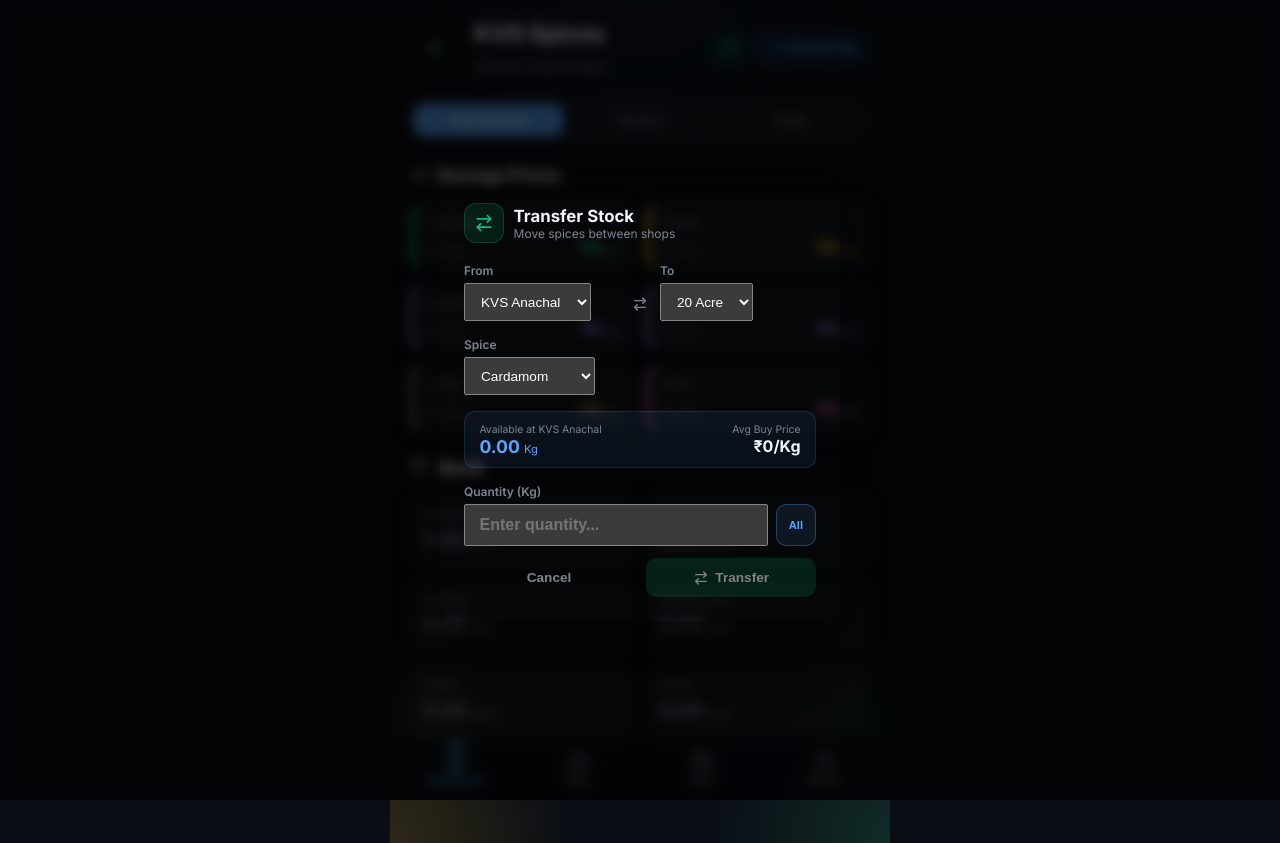
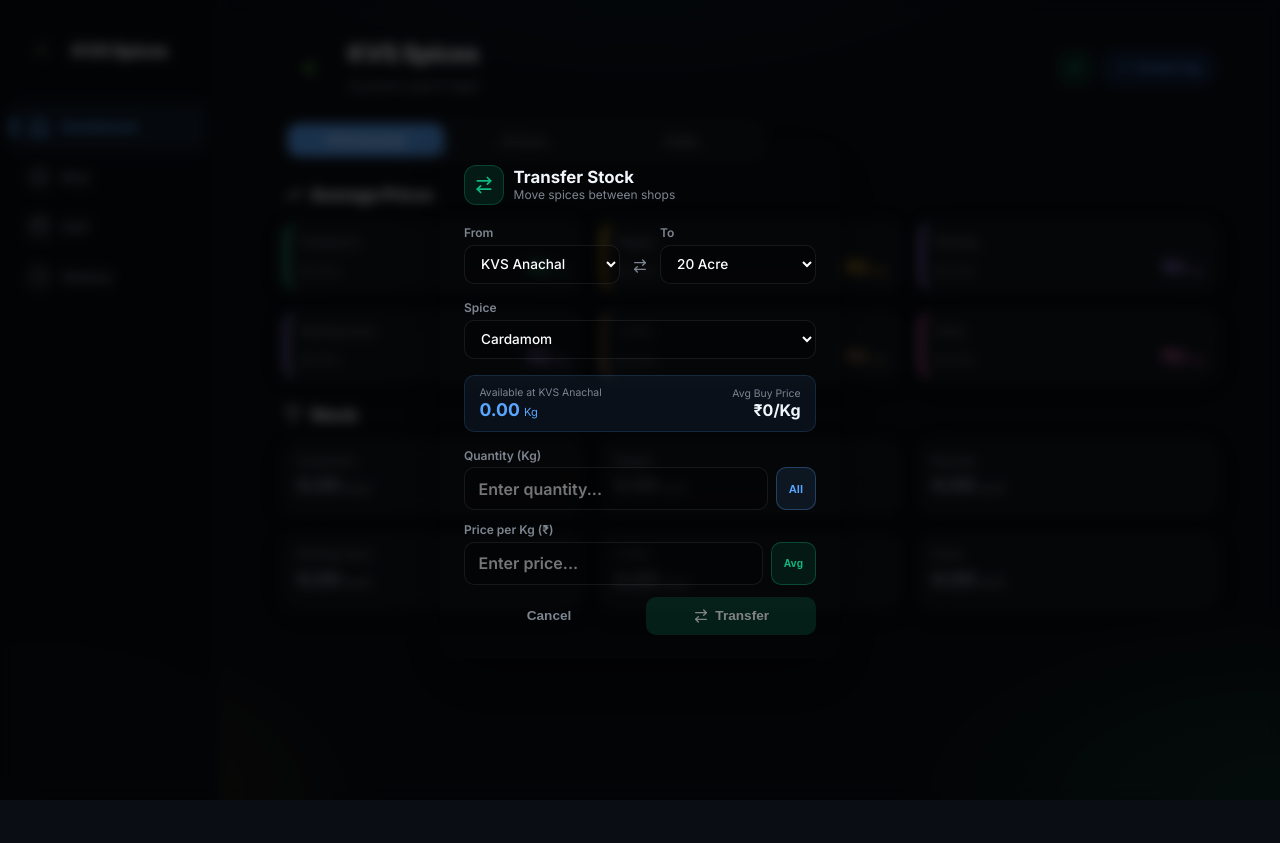
Before and after one commit to devandev2001/spicesentry, a React (Vite) app: page / in a window 1280 px wide. Both pictures are taken after a click on the button "Transfer Stock". After the commit the page ends 800 px from the top, so only its background shows below. Built offline with nearby package versions, Linux system fonts and the light colour scheme.

Commit message:
Add transfer price input, desktop responsive UI with sidebar nav

```diff
--- a/src/App.jsx
+++ b/src/App.jsx
@@ -289,12 +289,14 @@ function App() {
   const [tfTo, setTfTo] = useState(SHOPS[1]);
   const [tfSpice, setTfSpice] = useState(SPICES[0].id);
   const [tfQty, setTfQty] = useState('');
+  const [tfPrice, setTfPrice] = useState('');
 
   const openTransferModal = () => {
     setTfFrom(selectedShop);
     setTfTo(SHOPS.find(s => s !== selectedShop) || SHOPS[0]);
     setTfSpice(SPICES[0].id);
     setTfQty('');
+    setTfPrice('');
     setTransferModal(true);
   };
 
@@ -326,9 +328,10 @@ function App() {
 
   const handleTransfer = async () => {
     const qty = parseFloat(tfQty);
+    const price = parseFloat(tfPrice);
     if (!qty || qty <= 0 || qty > tfAvailableQty || tfFrom === tfTo) return;
-
-    const price = tfAvgPrice;
+    if (!price || price <= 0) return;
+
     const fromLoad = getLoad(tfFrom, tfSpice);
     const toLoad = getLoad(tfTo, tfSpice);
     const now = new Date().toISOString();
@@ -411,6 +414,10 @@ function App() {
       </div>
 
       <nav className="bottom-nav">
+        <div className="nav-brand">
+          <img src="/kvs-logo.png" alt="KVS" style={{ width: 36, height: 36, borderRadius: 10, objectFit: 'contain' }} />
+          <span>KVS Spices</span>
+        </div>
         <button className={`nav-item ${activeTab === 'dashboard' ? 'active' : ''}`} onClick={() => setActiveTab('dashboard')}>
           <Home />
           <span>Dashboard</span>
@@ -643,8 +650,38 @@ function App() {
               </button>
             </div>
 
+            {/* Transfer Price */}
+            <label style={{ display: 'block', fontSize: '0.75rem', fontWeight: 600, color: 'var(--text-secondary)', marginBottom: '0.3rem' }}>Price per Kg (₹)</label>
+            <div style={{ display: 'flex', gap: '0.5rem', marginBottom: '0.75rem' }}>
+              <input
+                type="number"
+                inputMode="decimal"
+                step="0.01"
+                min="0"
+                value={tfPrice}
+                onChange={e => setTfPrice(e.target.value)}
+                placeholder="Enter price..."
+                className="input-field"
+                style={{ flex: 1, padding: '0.65rem 0.85rem', fontSize: '1rem', fontWeight: 600 }}
+              />
+              <button
+                onClick={() => setTfPrice(tfAvgPrice.toFixed(2))}
+                style={{
+                  padding: '0.5rem 0.75rem', borderRadius: 10,
+                  border: '1px solid rgba(16,185,129,0.3)',
+                  background: 'rgba(16,185,129,0.1)',
+                  color: '#10b981',
+                  fontSize: '0.65rem', fontWeight: 700, cursor: 'pointer',
+                  whiteSpace: 'nowrap',
+                }}
+                title="Use current avg buy price"
+              >
+                Avg
+              </button>
+            </div>
+
             {/* Transfer value preview */}
-            {tfQty && parseFloat(tfQty) > 0 && (
+            {tfQty && parseFloat(tfQty) > 0 && tfPrice && parseFloat(tfPrice) > 0 && (
               <div style={{
                 padding: '0.6rem 0.75rem', marginBottom: '0.75rem',
                 background: 'rgba(16,185,129,0.08)', border: '1px solid rgba(16,185,129,0.2)',
@@ -652,7 +689,7 @@ function App() {
                 display: 'flex', justifyContent: 'space-between',
               }}>
                 <span>Transfer Value</span>
-                <span style={{ fontWeight: 700 }}>₹{(parseFloat(tfQty) * tfAvgPrice).toLocaleString('en-IN', { maximumFractionDigits: 2 })}</span>
+                <span style={{ fontWeight: 700 }}>₹{(parseFloat(tfQty) * parseFloat(tfPrice)).toLocaleString('en-IN', { maximumFractionDigits: 2 })}</span>
               </div>
             )}
 
@@ -682,14 +719,14 @@ function App() {
               </button>
               <button
                 onClick={handleTransfer}
-                disabled={!tfQty || parseFloat(tfQty) <= 0 || parseFloat(tfQty) > tfAvailableQty || tfFrom === tfTo}
+                disabled={!tfQty || parseFloat(tfQty) <= 0 || parseFloat(tfQty) > tfAvailableQty || tfFrom === tfTo || !tfPrice || parseFloat(tfPrice) <= 0}
                 style={{
                   flex: 1, padding: '0.7rem',
                   borderRadius: 10, border: 'none',
-                  background: (!tfQty || parseFloat(tfQty) <= 0 || parseFloat(tfQty) > tfAvailableQty) ? 'rgba(16,185,129,0.3)' : '#10b981',
+                  background: (!tfQty || parseFloat(tfQty) <= 0 || parseFloat(tfQty) > tfAvailableQty || !tfPrice || parseFloat(tfPrice) <= 0) ? 'rgba(16,185,129,0.3)' : '#10b981',
                   color: '#fff',
                   fontSize: '0.85rem', fontWeight: 700, cursor: 'pointer',
-                  opacity: (!tfQty || parseFloat(tfQty) <= 0 || parseFloat(tfQty) > tfAvailableQty) ? 0.5 : 1,
+                  opacity: (!tfQty || parseFloat(tfQty) <= 0 || parseFloat(tfQty) > tfAvailableQty || !tfPrice || parseFloat(tfPrice) <= 0) ? 0.5 : 1,
                   transition: 'all 0.15s ease',
                   display: 'flex', alignItems: 'center', justifyContent: 'center', gap: '0.4rem',
                 }}
@@ -1667,7 +1704,7 @@ function History({ entries, sales, selectedShop, onSelectShop, shops, spices, sh
         ))}
       </div>
 
-      <div className="glass-card" style={{ marginBottom: '1.5rem', display: 'flex', flexDirection: 'column', gap: '0.75rem' }}>
+      <div className="glass-card history-buttons-row" style={{ marginBottom: '1.5rem', display: 'flex', flexDirection: 'column', gap: '0.75rem' }}>
         <button className="btn btn-primary" style={{ background: 'var(--primary-accent)' }} onClick={generatePDF}>
           <Download size={20} />
           Download {selectedShop} Report
--- a/src/index.css
+++ b/src/index.css
@@ -67,6 +67,18 @@ body {
     radial-gradient(ellipse 60% 40% at 0% 100%, var(--pepper-glow) 0%, transparent 60%);
 }
 
+/* ── Desktop Layout ── */
+@media (min-width: 768px) {
+  #root {
+    max-width: 100%;
+    flex-direction: row;
+    background:
+      radial-gradient(ellipse 60% 40% at 50% -10%, rgba(88, 166, 255, 0.08) 0%, transparent 60%),
+      radial-gradient(ellipse 50% 40% at 100% 100%, var(--cardamom-glow) 0%, transparent 60%),
+      radial-gradient(ellipse 50% 40% at 0% 100%, var(--pepper-glow) 0%, transparent 60%);
+  }
+}
+
 /* Glass Card */
 .glass-card {
   background: var(--surface-color);
@@ -81,6 +93,19 @@ body {
 
 .glass-card:active {
   transform: scale(0.985);
+}
+
+@media (min-width: 768px) {
+  .glass-card {
+    transition: transform 0.15s ease, box-shadow 0.15s ease, border-color 0.2s ease;
+  }
+  .glass-card:hover {
+    border-color: rgba(255, 255, 255, 0.12);
+    box-shadow: 0 8px 32px 0 rgba(0, 0, 0, 0.3);
+  }
+  .glass-card:active {
+    transform: none;
+  }
 }
 
 /* Typography */
@@ -118,6 +143,28 @@ body {
   z-index: 100;
 }
 
+@media (min-width: 768px) {
+  .bottom-nav {
+    position: fixed;
+    top: 0;
+    left: 0;
+    bottom: 0;
+    width: 220px;
+    max-width: 220px;
+    transform: none;
+    flex-direction: column;
+    justify-content: flex-start;
+    padding: 1.5rem 0.75rem;
+    padding-bottom: 1.5rem;
+    border-top: none;
+    border-right: 1px solid var(--surface-border);
+    gap: 0.25rem;
+    background: rgba(10, 14, 20, 0.95);
+    backdrop-filter: blur(24px) saturate(180%);
+    -webkit-backdrop-filter: blur(24px) saturate(180%);
+  }
+}
+
 .nav-item {
   display: flex;
   flex-direction: column;
@@ -135,8 +182,31 @@ body {
   padding: 0.35rem 0;
 }
 
+@media (min-width: 768px) {
+  .nav-item {
+    flex-direction: row;
+    align-items: center;
+    gap: 0.75rem;
+    flex: unset;
+    font-size: 0.9rem;
+    padding: 0.75rem 1rem;
+    border-radius: 12px;
+    justify-content: flex-start;
+    width: 100%;
+  }
+  .nav-item:hover {
+    background: var(--surface-hover);
+  }
+}
+
 .nav-item.active {
   color: var(--primary-accent);
+}
+
+@media (min-width: 768px) {
+  .nav-item.active {
+    background: rgba(88, 166, 255, 0.1);
+  }
 }
 
 .nav-item.active::after {
@@ -150,6 +220,17 @@ body {
   border-radius: 0 0 4px 4px;
   background: var(--primary-accent);
   box-shadow: 0 0 10px var(--primary-accent);
+}
+
+@media (min-width: 768px) {
+  .nav-item.active::after {
+    top: 50%;
+    left: 0;
+    transform: translateY(-50%);
+    width: 3px;
+    height: 20px;
+    border-radius: 0 4px 4px 0;
+  }
 }
 
 .nav-item svg {
@@ -171,12 +252,46 @@ body {
   overflow-y: auto;
 }
 
+@media (min-width: 768px) {
+  .content-area {
+    margin-left: 220px;
+    padding: 2rem 3rem;
+    padding-bottom: 2rem;
+    max-width: 1100px;
+  }
+}
+
+@media (min-width: 1200px) {
+  .content-area {
+    padding: 2.5rem 4rem;
+  }
+}
+
 /* Header */
 .header-row {
   display: flex;
   justify-content: space-between;
   align-items: center;
   margin-bottom: 1.5rem;
+}
+
+/* Nav Brand (sidebar only on desktop) */
+.nav-brand {
+  display: none;
+}
+
+@media (min-width: 768px) {
+  .nav-brand {
+    display: flex;
+    align-items: center;
+    gap: 0.75rem;
+    padding: 0.5rem 0.75rem;
+    margin-bottom: 1.5rem;
+    font-size: 1.1rem;
+    font-weight: 800;
+    color: var(--text-primary);
+    letter-spacing: -0.03em;
+  }
 }
 
 /* Shop Selector */
@@ -190,6 +305,12 @@ body {
   overflow-x: auto;
   scrollbar-width: none;
   gap: 2px;
+}
+
+@media (min-width: 768px) {
+  .shop-selector {
+    max-width: 480px;
+  }
 }
 
 .shop-selector::-webkit-scrollbar {
@@ -229,6 +350,13 @@ body {
   grid-template-columns: repeat(3, 1fr);
   gap: 0.5rem;
   margin-bottom: 1.5rem;
+}
+
+@media (min-width: 768px) {
+  .spice-scroll {
+    grid-template-columns: repeat(6, 1fr);
+    gap: 0.75rem;
+  }
 }
 
 .spice-tab {
@@ -295,6 +423,33 @@ body {
   color: rgba(255, 255, 255, 0.15);
 }
 
+@media (min-width: 768px) {
+  .modern-input {
+    max-width: 480px;
+  }
+}
+
+/* Input Field (used in modals) */
+.input-field {
+  width: 100%;
+  background: rgba(0, 0, 0, 0.3);
+  border: 1.5px solid var(--surface-border);
+  border-radius: 10px;
+  padding: 0.65rem 0.85rem;
+  color: #fff;
+  font-size: 0.9rem;
+  font-weight: 500;
+  outline: none;
+  transition: border-color 0.2s, box-shadow 0.2s;
+  font-family: inherit;
+  box-sizing: border-box;
+}
+
+.input-field:focus {
+  border-color: var(--primary-accent);
+  box-shadow: 0 0 0 3px rgba(88, 166, 255, 0.12);
+}
+
 /* Buttons */
 .btn {
   width: 100%;
@@ -315,6 +470,12 @@ body {
 
 .btn:active {
   transform: scale(0.97);
+}
+
+@media (min-width: 768px) {
+  .btn {
+    max-width: 360px;
+  }
 }
 
 .btn-primary {
@@ -341,6 +502,20 @@ body {
   margin-bottom: 1.5rem;
 }
 
+@media (min-width: 768px) {
+  .stat-grid {
+    grid-template-columns: repeat(3, 1fr);
+    gap: 1rem;
+  }
+}
+
+@media (min-width: 1024px) {
+  .stat-grid {
+    grid-template-columns: repeat(3, 1fr);
+    gap: 1.25rem;
+  }
+}
+
 .stat-value {
   font-size: 1.75rem;
   font-weight: 800;
@@ -364,6 +539,12 @@ body {
   align-items: center;
   padding: 0.85rem 0;
   border-bottom: 1px solid rgba(255, 255, 255, 0.04);
+}
+
+@media (min-width: 768px) {
+  .history-item {
+    padding: 1rem 0;
+  }
 }
 
 .history-item:last-child {
@@ -424,7 +605,42 @@ body {
   background: transparent;
 }
 
+@media (min-width: 768px) {
+  ::-webkit-scrollbar {
+    width: 6px;
+  }
+  ::-webkit-scrollbar-track {
+    background: transparent;
+  }
+  ::-webkit-scrollbar-thumb {
+    background: rgba(255, 255, 255, 0.08);
+    border-radius: 3px;
+  }
+  ::-webkit-scrollbar-thumb:hover {
+    background: rgba(255, 255, 255, 0.15);
+  }
+}
+
 /* Selection */
 ::selection {
   background: rgba(88, 166, 255, 0.3);
 }
+
+/* Desktop form layout */
+@media (min-width: 768px) {
+  .glass-card form,
+  form.glass-card {
+    max-width: 560px;
+  }
+}
+
+/* Desktop History buttons row */
+@media (min-width: 768px) {
+  .history-buttons-row {
+    flex-direction: row !important;
+  }
+  .history-buttons-row .btn {
+    max-width: none;
+    flex: 1;
+  }
+}
--- a/src/main.jsx
+++ b/src/main.jsx
@@ -5,7 +5,7 @@ import App from './App.jsx'
 
 // ── Version-based hard refresh ──
 // Bump this string every time you deploy so returning users auto-reload.
-const APP_VERSION = '2026.03.17.12';
+const APP_VERSION = '2026.03.17.13';
 
 (function checkVersion() {
   const stored = localStorage.getItem('spicesentry_version');
```
